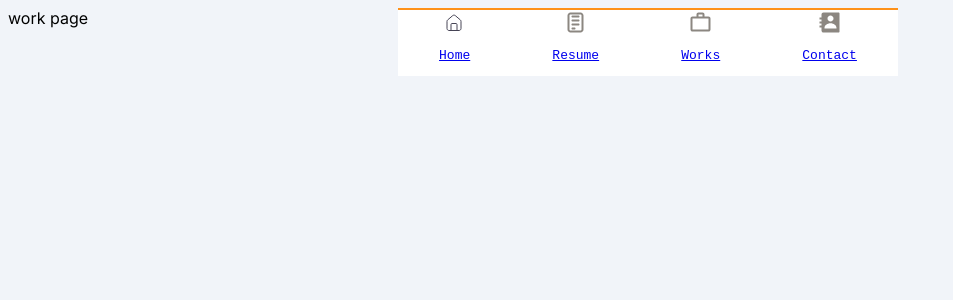
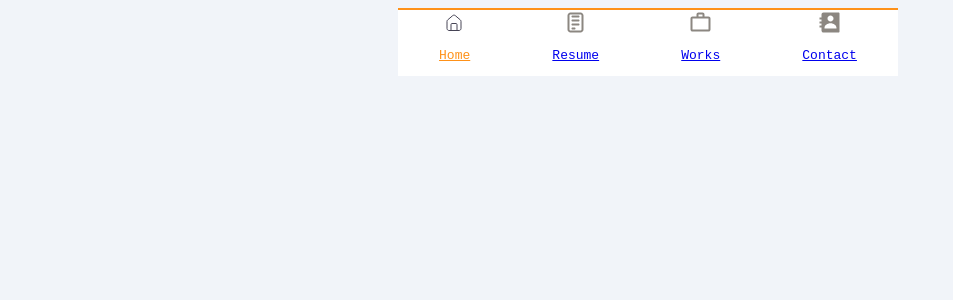
Before and after one commit to thernguy/portfolio, a Next.js app: page /works in a window 1280 px wide. Shown: the top 300 px of the page, without its empty margins (0-953 px from the left). Built offline with nearby package versions, Linux system fonts and the light colour scheme.

Commit message:
mobile view imrpved

```diff
--- a/app/page.tsx
+++ b/app/page.tsx
@@ -139,7 +139,7 @@ export default function Home() {
     },
     {
       name: "Twitter",
-      url: "http://twitter.com/mamunmahmood",
+      url: "http://twitter.com/mamunmah",
       image: "/icons/twitter.svg",
     },
     {
--- a/app/resume/page.tsx
+++ b/app/resume/page.tsx
@@ -22,6 +22,36 @@ const Title = (props: any) => {
     </>
   )
 }
+const Skills = (props: any) => {
+  const { soft, tech, tools } = props
+  return (<><Title title="Skills" />
+    <div className="flex flex-wrap gap-5 ">
+      <div className="flex flex-col gap-2">
+        <h1 className="text-[#0B0909] text-[18px] font-bold">Techs</h1>
+        <ul className="list-disc list-inside flex flex-wrap gap-2">
+          {tech.map((skill: string) => (
+            <li key={skill} className=" ">{skill}</li>
+          ))}
+        </ul>
+      </div>
+      <div className="flex flex-col gap-2">
+        <h1 className="text-[#0B0909] text-[18px] font-bold">Softs</h1>
+        <ul className="list-disc list-inside flex flex-wrap gap-2">
+          {soft.map((skill: string) => (
+            <li key={skill} className=" ">{skill}</li>
+          ))}
+        </ul>
+      </div>
+      <div className="flex flex-col gap-2">
+        <h1 className="text-[#0B0909] text-[18px] font-bold">Tools</h1>
+        <ul className="list-disc list-inside flex flex-wrap gap-2">
+          {tools.map((skill: string) => (
+            <li key={skill} className="  ">{skill}</li>
+          ))}
+        </ul>
+      </div>
+    </div></>)
+}
 const page = async () => {
   const resume = await getResume();
   const {
@@ -37,41 +67,17 @@ const page = async () => {
   const { cgpa, courseWorks, creditedScore, degree, duration, school } = education
   return (
     <>
-      <LeftWrapper>
-
-        {/* skills */}
-        <Title title="Skills" />
-        <div className="flex flex-wrap gap-5 ">
-          <div className="flex flex-col gap-2">
-            <h1 className="text-[#0B0909] text-[18px] font-bold">Techs</h1>
-            <ul className="list-disc list-inside flex flex-wrap gap-2">
-              {tech.map((skill) => (
-                <li key={skill} className=" ">{skill}</li>
-              ))}
-            </ul>
-          </div>
-          <div className="flex flex-col gap-2">
-            <h1 className="text-[#0B0909] text-[18px] font-bold">Softs</h1>
-            <ul className="list-disc list-inside flex flex-wrap gap-2">
-              {soft.map((skill) => (
-                <li key={skill} className=" ">{skill}</li>
-              ))}
-            </ul>
-          </div>
-          <div className="flex flex-col gap-2">
-            <h1 className="text-[#0B0909] text-[18px] font-bold">Tools</h1>
-            <ul className="list-disc list-inside flex flex-wrap gap-2">
-              {tools.map((skill) => (
-                <li key={skill} className="  ">{skill}</li>
-              ))}
-            </ul>
-          </div>
-        </div>
+      <LeftWrapper className="d-none sm:block">
+        <Skills soft={soft} tech={tech} tools={tools} />
       </LeftWrapper>
-      <RightWrapper>
+      <RightWrapper className='mt-0'>
         {/* objective */}
         <Title title="Objective" />
         <p className=" ">{objective}</p>
+        {/* skill in mobile view */}
+        <div className="sm:hidden my-2">
+          <Skills soft={soft} tech={tech} tools={tools} />
+        </div>
         {/* experience */}
         <div className="w-full my-2">
           <Title title="Experience" />
@@ -91,13 +97,13 @@ const page = async () => {
               <a href={url} target='blank' ><Image alt={name} src={image} width={120} height={60} /> </a>
               <p className=" ">{description}</p>
               <p className='font-bold'>Techs: {""}</p>
-              <ul className='list-disc list-inside flex flex-wrap gap-5'>
+              <ul className='list-disc list-inside flex flex-wrap gap-2'>
                 {techs.map((tech) => (
                   <li key={tech} className=" ">{tech}</li>
                 ))}
               </ul>
               <p className='font-bold'>Works: {""}</p>
-              <ul className='list-disc list-inside flex flex-wrap gap-5'>
+              <ul className='list-disc list-inside flex flex-wrap gap-2'>
                 {works.map((tech) => (
                   <li key={tech} className=" ">{tech}</li>
                 ))}
--- a/app/works/page.tsx
+++ b/app/works/page.tsx
@@ -1,14 +1,69 @@
-import {FC} from 'react';
+import LeftWrapper from '@/components/LeftWrapper';
+import RightWrapper from '@/components/RightWrapper';
+import { FC } from 'react';
 
 interface pageProps {
   // Define your component props here
 }
 
 const page: FC<pageProps> = (props) => {
+  const worksJson = {
+    "CompleteGreet": {
+      "title": "Complete Greet",
+      "description": "A website that allows you to create a greeting card for your loved ones",
+      "url": "https://completegreet.com",
+      "images": [
+        "https://ibb.co/XChYc5x",
+        "https://ibb.co/XtzVF7g",
+        "https://ibb.co/WK4xSrX",
+        "https://ibb.co/Nm41mSr",
+        "https://ibb.co/p0PS6Bv",
+        "https://ibb.co/GWj9kFN"
+      ],
+      "techs": [
+        "React",
+        "Next.js",
+        "Redux",
+        "Tailwind CSS",
+        "Node.js",
+        "Express.js",
+        "SQLite",
+        "Stripe API"
+      ]
+    },
+    "MyFlix": {
+      "title": "MyFlix",
+      "description": "A website that allows you to create a greeting card for your loved ones",
+      "url": "https://myflix-lake-six.vercel.app/",
+      "images": [
+        "https://ibb.co/XChYc5x",
+        "https://ibb.co/XtzVF7g",
+        "https://ibb.co/WK4xSrX",
+        "https://ibb.co/Nm41mSr",
+        "https://ibb.co/p0PS6Bv",
+        "https://ibb.co/GWj9kFN"
+      ],
+      "techs": [
+        "React",
+        "Redux",
+        "Styled Components",
+        "The Movie DB API"
+      ]
+    }
+  } as any
+
+  // const works = JSON.parse(worksJson);
+  // console.log('works: ', works);
+
   return (
-    <div>
-      work page
-    </div>
+    <>
+      <LeftWrapper>
+
+      </LeftWrapper>
+      <RightWrapper>
+
+      </RightWrapper>
+    </>
   );
 };
 
--- a/components/LeftWrapper.tsx
+++ b/components/LeftWrapper.tsx
@@ -2,11 +2,14 @@ import { FC } from 'react';
 
 interface LeftContainerProps {
   children: React.ReactNode;
+  className?: string | undefined;
 }
 
 const LeftWrapper: FC<LeftContainerProps> = (props) => {
   return (
-    <aside className="md:w-[30%] bg-[#fff] rounded-[20px] px-6 py-6 ">
+    <aside className={
+      `md:w-[30%] bg-[#fff] rounded-[20px] px-6 py-6 ${props.className}`
+    } >
       <div className="flex flex-col justify-center items-center gap-4">
         {props.children}
       </div>
--- a/components/Navbar.tsx
+++ b/components/Navbar.tsx
@@ -1,5 +1,7 @@
+"use client"
 import Image from "next/image";
 import Link from "next/link";
+import { useState } from "react";
 const navBtns = [
   {
     name: "Home",
@@ -23,7 +25,8 @@ const navBtns = [
   },
 ];
 const Navbar = () => {
-  // get current path
+  const [active, setActive] = useState(0);
+
 
   return (
     <nav className="flex justify-center sm:justify-end fixed sm:static bottom-0 w-screen sm:w-auto left-0 ">
@@ -32,7 +35,8 @@ const Navbar = () => {
           <Link
             href={item.url}
             key={index}
-            className="md:bg-[#E1E8EF] h-16 w-16 sm:h-20 sm:w-20 text-center flex flex-col items-center justify-center rounded-[20px] p-5 hover:bg-[#FF9C1A] "
+            onClick={() => setActive(index)}
+            className={`h-16 w-16 sm:h-20 sm:w-20 text-center flex flex-col items-center justify-center rounded-[20px] p-5 hover:font-bold ${active === index && "text-[#FE9119]"}`}
           >
             <Image
               src={item.icon}
@@ -41,7 +45,6 @@ const Navbar = () => {
               height={25}
             />
             <pre>{item.name}</pre>
-            {/* {currentPath === item.url && <hr className="w-full my-2 bg-[#FE9119] h-[3px] " />} */}
           </Link>
         ))}
       </div>
--- a/components/RightWrapper.tsx
+++ b/components/RightWrapper.tsx
@@ -1,11 +1,12 @@
 import {FC} from 'react';
 
 interface RightWrapperProps {children: React.ReactNode;
+  className?: string | undefined;
 }
 
 const RightWrapper: FC<RightWrapperProps> = (props) => {
   return (
-    <aside className="w-full bg-[#fff] rounded-[20px] p-10 overflow-y-auto hide-scrollbar mt-10 md:mt-0">
+    <aside className={`w-full bg-[#fff] rounded-[20px] p-4 sm:p-10 overflow-y-auto hide-scrollbar mt-10 md:mt-0 ${props.className}`}>
         {props.children}
     </aside>
   );
```
